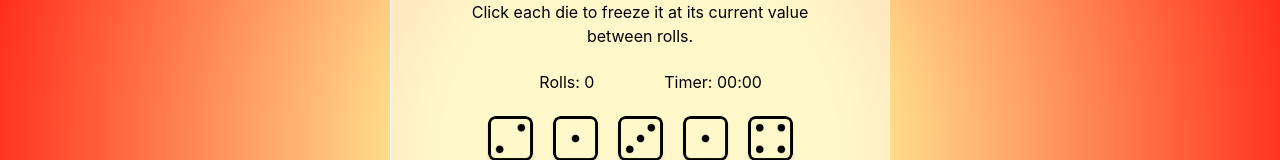
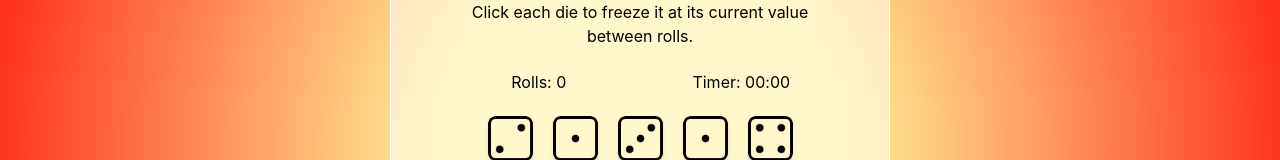
Before and after one commit to pvictordev/tenzies-game, a React (Vite) app: page / in a window 1280 px wide. Shown: the part 273-433 px from the top of the page. Built offline with nearby package versions, Linux system fonts and the light colour scheme.

Commit message:
finished real-time count rolls and timer

```diff
--- a/src/App.css
+++ b/src/App.css
@@ -28,6 +28,14 @@ body {
   display: flex;
   width: 65%;
   column-gap: 0rem;
+}
+.timer-counter {
+  display: flex;
+  align-items: center;
+  justify-content: center;
+  width: 90%;
+  & p {
+  }
 }
 /* .instructions {
 } */
--- a/src/App.tsx
+++ b/src/App.tsx
@@ -18,6 +18,7 @@ export default function App(): JSX.Element {
   const [rollCount, setRollCount] = useState<number>(0);
   const [timer, setTimer] = useState({ seconds: 0, milliseconds: 0 });
   const [timerOn, setTimerOn] = useState<boolean>(false);
+
   const [bestRolls, setBestRolls] = useState<number>(0);
   const [bestTime, setBestTime] = useState<number>(0);
 
@@ -58,7 +59,9 @@ export default function App(): JSX.Element {
     } else {
       setDice(allNewDice());
       setTenzies(false);
-      setRollCount((prevRollCount) => (prevRollCount = 0));
+      setRollCount(0);
+      setTimer({ seconds: 0, milliseconds: 0 });
+      setTimerOn(false);
     }
   }
 
@@ -66,6 +69,7 @@ export default function App(): JSX.Element {
     setDice((prevDice) =>
       prevDice.map((die) => (die.id === id ? { ...die, held: !die.held } : die))
     );
+    setTimerOn(true);
   }
   //timer
   useEffect(() => {
@@ -73,7 +77,7 @@ export default function App(): JSX.Element {
 
     if (timerOn) {
       interval = setInterval(() => {
-        setTimerOn((prevTime) => {
+        setTimer((prevTime) => {
           let newMilliseconds = prevTime.milliseconds + 10;
           let newSeconds = prevTime.seconds;
 
@@ -91,6 +95,10 @@ export default function App(): JSX.Element {
 
     return () => clearInterval(interval);
   }, [timerOn]);
+
+  useEffect(() => {
+    setTimerOn(false);
+  }, [tenzies]);
 
   const diceElements: JSX.Element[] = dice.map((die) => (
     // <Die key={die.id} {...(die as DieProps)} hold={() => holdDice(die.id)} />
@@ -111,7 +119,7 @@ export default function App(): JSX.Element {
         )}
         {tenzies && <p className="winner"> YOU WON!</p>}
 
-        <div className="timer-counter records">
+        <div className="timer-counter">
           <p>
             Rolls: <span>{rollCount}</span>
           </p>
@@ -129,7 +137,7 @@ export default function App(): JSX.Element {
           {tenzies ? "Reset" : "Roll"}
         </button>
 
-        <Score rollCount={rollCount} />
+        <Score />
       </main>
       <div>
         Coded by{" "}
--- a/src/components/Score.tsx
+++ b/src/components/Score.tsx
@@ -1,6 +1,6 @@
 import React from "react";
 
-export default function Score({ rollCount }) {
+export default function Score() {
   interface DieState {
     value: number;
     held: boolean;
@@ -10,7 +10,7 @@ export default function Score({ rollCount }) {
   return (
     <div className="records">
       <p>
-        Best Rolls | <span className="record">{rollCount}</span>
+        Best Rolls | <span className="record">0</span>
       </p>
       <p>
         Best Time | <span className="record">0s</span>
```
Also changed, not shown: src/components/Die.tsx (line endings or trailing spaces).
